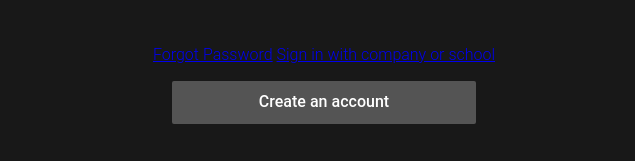
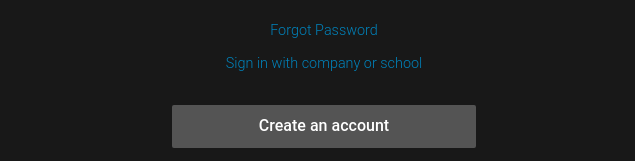
Before and after one commit to lejlamemic1011/Day17, a website: page ex10/src/index.html in a window 1280 px wide. Shown: the part 531-692 px from the top of the page, 0-635 px from the left. Drawn offline with Linux system fonts and the light colour scheme.

Commit message:
Add files via upload

```diff
--- a/ex10/css/index.css
+++ b/ex10/css/index.css
@@ -3,14 +3,19 @@
 }
 
 body {
-  font-family: 'Roboto', sans-serif;
+  font-family: "Roboto", sans-serif;
   font-weight: 300;
   background: #181818;
   color: #fff;
   overflow: hidden;
 }
 
-h1,h2,h3,h4,h5,h6 {
+h1,
+h2,
+h3,
+h4,
+h5,
+h6 {
   font-weight: 300;
 }
 
@@ -26,12 +31,12 @@ h1,h2,h3,h4,h5,h6 {
   align-items: center;
   height: 100vh;
   justify-content: center;
+  width: 40%;
 }
 
 #right {
   flex: 1;
 }
-
 
 #signin {
   display: flex;
@@ -76,11 +81,13 @@ h1,h2,h3,h4,h5,h6 {
   width: 100%;
 }
 
-#signin .secondary-btn,.links,.or {
+#signin .secondary-btn,
+.links,
+.or {
   width: 60%;
 }
 
-#signin .links a {
+#signin #links a {
   display: block;
   color: #0083bc;
   text-decoration: none;
@@ -100,7 +107,7 @@ h1,h2,h3,h4,h5,h6 {
   display: flex;
   justify-content: center;
   align-items: center;
-  background: url('https://image.ibb.co/cO9Lxq/login-bg.jpg') no-repeat center center / cover;
+  background: url("https://image.ibb.co/cO9Lxq/login-bg.jpg") no-repeat center center / cover;
   height: 100vh;
   text-align: center;
 }
@@ -128,7 +135,6 @@ h1,h2,h3,h4,h5,h6 {
   color: #ccc;
   text-decoration: underline;
 }
-
 
 .primary-btn {
   padding: 0.7rem 1rem;
```
Lines whose indentation alone changed are shown as unchanged.
